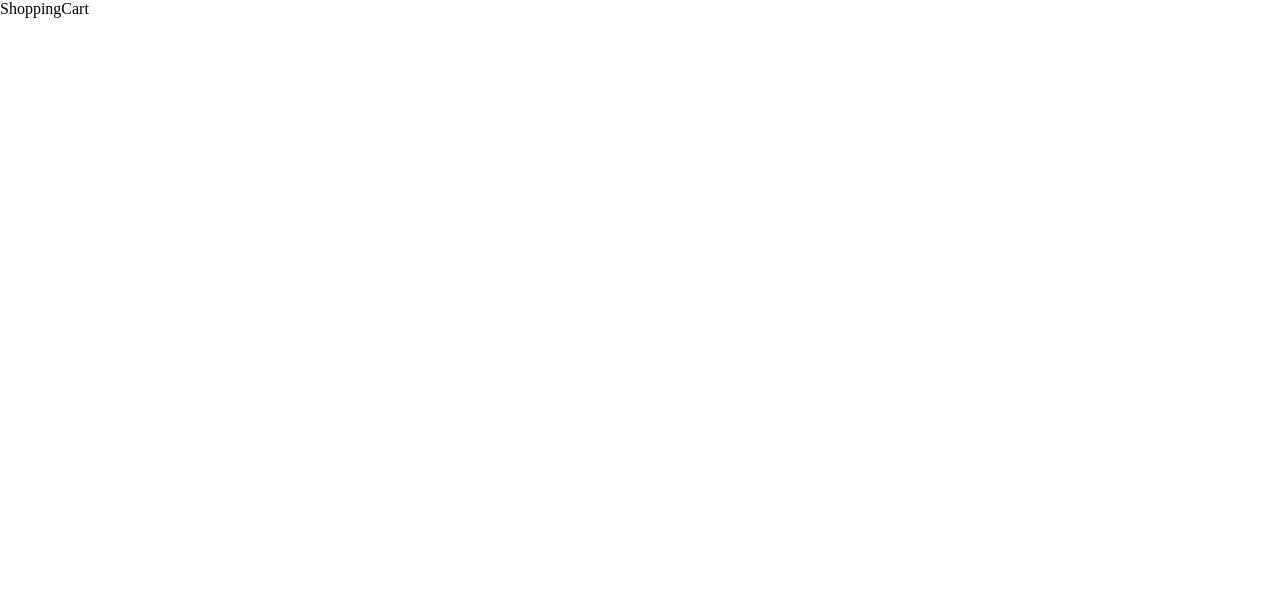
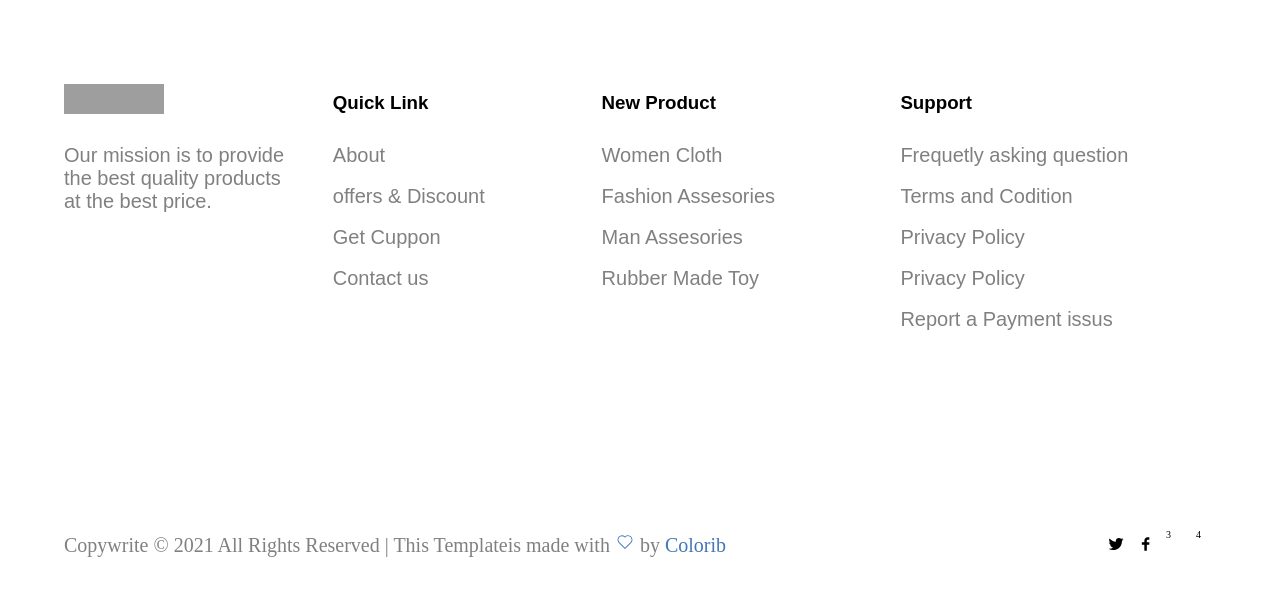
Before and after one commit to ogechiedithodo/eStore, a React (Vite) app: page /shoppingcart in a window 1280 px wide. Shown: the top 596 px of the page. Built offline with nearby package versions, Linux system fonts and the light colour scheme; grey boxes are pictures that could not be loaded; a web font is replaced by a local one.

Commit message:
worked on product details page

```diff
--- a/src/auth/Login.jsx
+++ b/src/auth/Login.jsx
@@ -1,5 +1,6 @@
 import Header from "../components/Header";
 import "../styles/login.css";
+import Footer from "../components/Footer";
 const Login = () => {
   return (
     <div className="loginBody">
@@ -15,11 +16,11 @@ const Login = () => {
                 <h2> New to our Shop?</h2>
                 <br />
                 <p>
-                  {" "}
+
                   There are advances being made in science and
                   <br />
                   technology everyday, and a good example of this is
-                  <br /> the{" "}
+                  <br /> the
                 </p>
               </div>
               <div className="button">
@@ -55,6 +56,7 @@ const Login = () => {
           </div>
         </div>
       </div>
+      <Footer/>
     </div>
   );
 };
--- a/src/components/Footer.jsx
+++ b/src/components/Footer.jsx
@@ -0,0 +1,73 @@
+import React from 'react'
+import "../styles/footer.css"
+import { CiHeart } from "react-icons/ci";
+import { TiSocialFacebook } from "react-icons/ti";
+import { TiSocialTwitter } from "react-icons/ti";
+
+const Footer = () => {
+  return (
+    <div className='footer'>
+       <article className='topFooter'>
+            <div className='writeUpBox'>
+                <section>
+                  <img src="https://preview.colorlib.com/theme/estore/assets/img/logo/logo.png" alt="" style={{width:"100px", height:"30px"}}/>
+                </section>
+                <article>
+                  <p style={{gap:"20px", display:"flex", flexDirection:"column"}}>
+                    Our mission is to provide the best quality products at the best price.
+                  </p>
+                </article>
+            </div>
+
+            <div className='writeUpBox'>
+                <section><h1 style={{color:"black",  fontFamily: "sans-serif"}}>Quick Link</h1></section>
+                <article>
+                  <span>About</span>
+                  <span>offers & Discount</span>
+                  <span>Get Cuppon</span>
+                  <span>Contact us</span>
+                </article>
+            </div>
+
+            <div className='writeUpBox'>
+            <section><h1 style={{color:"black",  fontFamily: "sans-serif"}}>New Product</h1></section>
+                <article>
+                  <span>Women Cloth</span>
+                  <span>Fashion Assesories</span>
+                  <span>Man Assesories</span>
+                  <span>Rubber Made Toy</span>
+                </article>
+            </div>
+
+            <div className='writeUpBox' style={{width: '30%', height:"100%", paddingLeft:"30px"}}>
+            <section><h1 style={{color:"black",  fontFamily: "sans-serif"}}>Support</h1></section>
+                <article>
+                  <span>Frequetly asking question</span>
+                  <span>Terms and Codition</span>
+                  <span>Privacy Policy</span>
+                  <span>Privacy Policy</span>
+                  <span>Report a Payment issus</span>
+                </article>
+            </div>
+       </article>
+
+
+
+       <article className='buttomFooter'>
+          <nav className='wrteupButtom'>
+            <p style={{color:"gray"}}>
+             Copywrite © 2021 All Rights Reserved | This Templateis made with <CiHeart style={{color:"#4277b7", height:"20px", width:"20px"}}/>  by <span style={{color:"#4277b7"}}>Colorib</span>
+              </p>
+          </nav>
+          <nav className='buttomIcon'>
+            <span><TiSocialTwitter className='bottomIconMain'/></span>
+            <span><TiSocialFacebook className='bottomIconMain'  /></span>
+            <span>3</span>
+            <span>4</span>
+          </nav>
+       </article>
+    </div>
+  )
+}
+
+export default Footer
--- a/src/pages/ProductCategory.jsx
+++ b/src/pages/ProductCategory.jsx
@@ -1,46 +1,46 @@
 import Header from "../components/Header";
-import "../styles/productcategory.css"
+import "../styles/productcategory.css";
+import Footer from "../components/Footer";
 import { RiArrowDropDownLine } from "react-icons/ri";
 
 const ProductCategory = () => {
-
   const productData = [
     {
-            img: "",
+      img: "/product1.png",
       description: "Green Dreess with details",
-            Price: "$40"
+      Price: "$40",
     },
     {
-            img: "",
+      img: "/product2.png",
       description: "Green Dreess with details",
-            Price: "$40"
+      Price: "$40",
     },
     {
-            img: "",
+      img: "/product3.png",
       description: "Green Dreess with details",
-            Price: "$40"
+      Price: "$40",
     },
     {
-            img: "",
+      img: "/product4.png",
       description: "Green Dreess with details",
-            Price: "$40"
+      Price: "$40",
     },
     {
-            img: "",
+      img: "/product5.png",
       description: "Green Dreess with details",
-            Price: "$40"
+      Price: "$40",
     },
     {
-            img: "",
+      img: "/product6.png",
       description: "Green Dreess with details",
-            Price: "$40"
+      Price: "$40",
     },
-    ]
-    return(
+  ];
+  return (
     <div className="product-category-body">
-            <Header/>
+      <Header />
       <div className="product-category-hero">
-                <div className="product-category-img-holder" >
+        <div className="product-category-img-holder">
           <img src="/productcategoryimg.png" alt="" />
         </div>
         <div className="product-header">
@@ -55,14 +55,27 @@ const ProductCategory = () => {
             <div className="right-text">
               <span>Shop By:</span>
               <span>Featured</span>
-                            <span>   <RiArrowDropDownLine size={30}/></span>
+              <span>
+                {" "}
+                <RiArrowDropDownLine size={30} />
+              </span>
             </div>
           </div>
         </div>
       </div>
-            <section className="mapped-products"></section>
-
+      <section className="mapped-products">
+        <div className="product-card">
+          <div className="product-img-holder">
+            <img src="" alt="" />
           </div>
-    )
+          <div className="product-details">
+            <span></span>
+            <span></span>
+          </div>
+        </div>
+      </section>
+      <Footer />
+    </div>
+  );
 };
 export default ProductCategory;
--- a/src/pages/ProductDetails.jsx
+++ b/src/pages/ProductDetails.jsx
@@ -1,5 +1,6 @@
 import Header from "../components/Header";
 import "../styles/productdetails.css";
+import Footer from "../components/Footer";
 const ProductDetails = () => {
   return (
     <div className="product-details-body">
@@ -65,7 +66,7 @@ const ProductDetails = () => {
             <h1> Get promotions & updates!</h1>
             <br />
             <p>
-              {" "}
+
               Seamlessly empower fully researched growth strategies and
               interoperable internal or <br />
               “organic” sources credibly innovate granular internal .{" "}
@@ -77,6 +78,8 @@ const ProductDetails = () => {
           </div>
         </div>
       </section>
+
+      <Footer/>
     </div>
   );
 };
--- a/src/pages/ShoppingCart.jsx
+++ b/src/pages/ShoppingCart.jsx
@@ -1,6 +1,13 @@
+import React from 'react'
+import "../styles/shoppingcart.css"
+import Footer from '../components/Footer'
+
 const ShoppingCart = () => {
-    return(
-        <div>ShoppingCart</div>
-    )
-    };
-    export default ShoppingCart;
+  return (
+    <div className='mainShoppingCart'>
+      <Footer />
+    </div>
+  )
+}
+
+export default ShoppingCart
--- a/src/styles/footer.css
+++ b/src/styles/footer.css
@@ -0,0 +1,110 @@
+.footer{
+    width: 100%;
+    height: 80vh;
+    /* background-color: black; */
+    display: flex;
+    flex-direction: column;
+    align-items: center;
+    /* gap: 15px; */
+}
+
+.topFooter{
+    width: 90%;
+    height: 75%;
+    display: flex;
+    justify-content: space-between;
+    background-color: white;
+    padding-top: 10px;
+}
+
+.writeUpBox{
+    width: 20%;
+    height: 100%;
+    display: flex;
+    flex-direction: column;
+    gap: 10px;
+    padding-top: 20px;
+    gap: 30px;
+    /* background-color: red; */
+
+    & section{
+        width: 100%;
+        height: 20%;
+        display: flex;
+        flex-direction: column;
+        justify-content: flex-end;
+        /* align-items: center;
+        justify-content: center; */
+        gap: 10px;
+        /* background-color: yellow; */
+    }
+
+    & article{
+        width: 100%;
+        height:80%;
+        display: flex;
+        flex-direction: column;
+        gap: 18px;
+        /* align-items: center; */
+        color: gray;
+        font-family: Arial, Helvetica, sans-serif;
+        /* padding: 10px; */
+        /* background-color: green; */
+        font-size: 20px;
+
+    }
+}
+
+.buttomFooter{
+    width: 90%;
+    height: 20%;
+    display: flex;
+    /* background-color: red; */
+    justify-content: space-between;
+    gap: 10PX;
+    /* align-items: center; */
+}
+
+.wrteupButtom{
+    width: 60%;
+    height: 100%;
+    display: flex;
+    align-items: center;
+    /* background-color: aqua; */
+    font-size: 20px;
+
+}
+
+.buttomIcon{
+    width: 27%;
+    height: 100%;
+    display: flex;
+    align-items: center;
+    justify-content: flex-end;
+    gap: 10px;
+
+    & span{
+        width: 20px;
+        height: 30px;
+        font-size: 10px;
+        /* color: gray; */
+        /* background-color: tomato; */
+    }
+}
+
+.bottomIconMain{
+    width: 100%;
+    height: 100%;
+    display: flex;
+    align-items: center;
+    justify-content: flex-end;
+    gap: 7px;
+    color: black;
+    cursor: pointer;
+    transition: all 1s ease-in-out;
+    font-size: 10px;
+}
+
+.bottomIconMain:hover{
+    color: #4277b7;
+}
--- a/src/styles/shoppingcart.css
+++ b/src/styles/shoppingcart.css
@@ -0,0 +1,6 @@
+.mainShoppingCart{
+    width: 100%;
+    height: max-content;
+    display: flex;
+    flex-direction: column;
+}
```
Also changed, not shown: public/product1.png.webp (added). Lines whose indentation alone changed are shown as unchanged.
